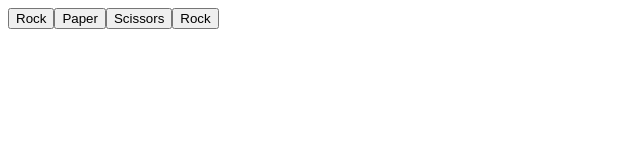
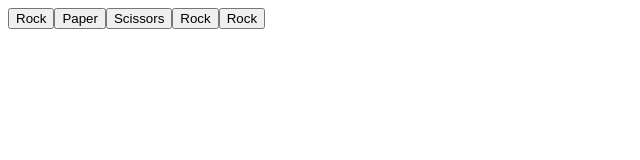
Before and after one commit to FlisAnn/rps, a React (Create React App) app: page / in a window 1280 px wide. Shown: the top 160 px of the page, without its empty margins (0-640 px from the left). Built offline with nearby package versions, Linux system fonts and the light colour scheme.

Commit message:
Adding a computer button for paper

```diff
--- a/src/App.jsx
+++ b/src/App.jsx
@@ -6,6 +6,7 @@ function App() {
      <button data-cy="scissors-button">Scissors</button>
 
      <button data-cy="rock-computer">Rock</button>
+     <button data-cy="paper-computer">Rock</button>
     </>
   );
 }
```
Also changed, not shown: 1 other file (tests, documents, lock files or other folders).
